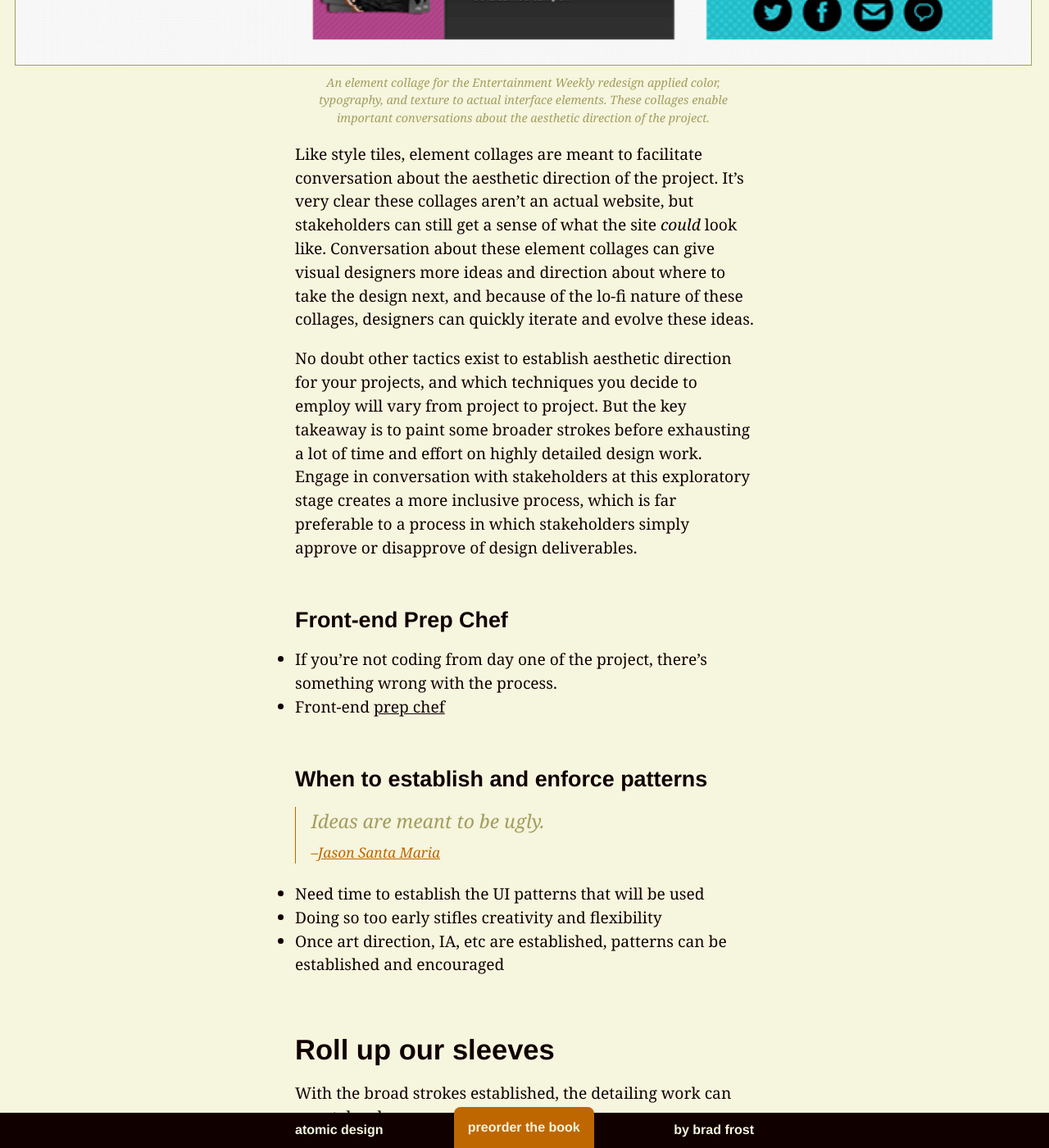
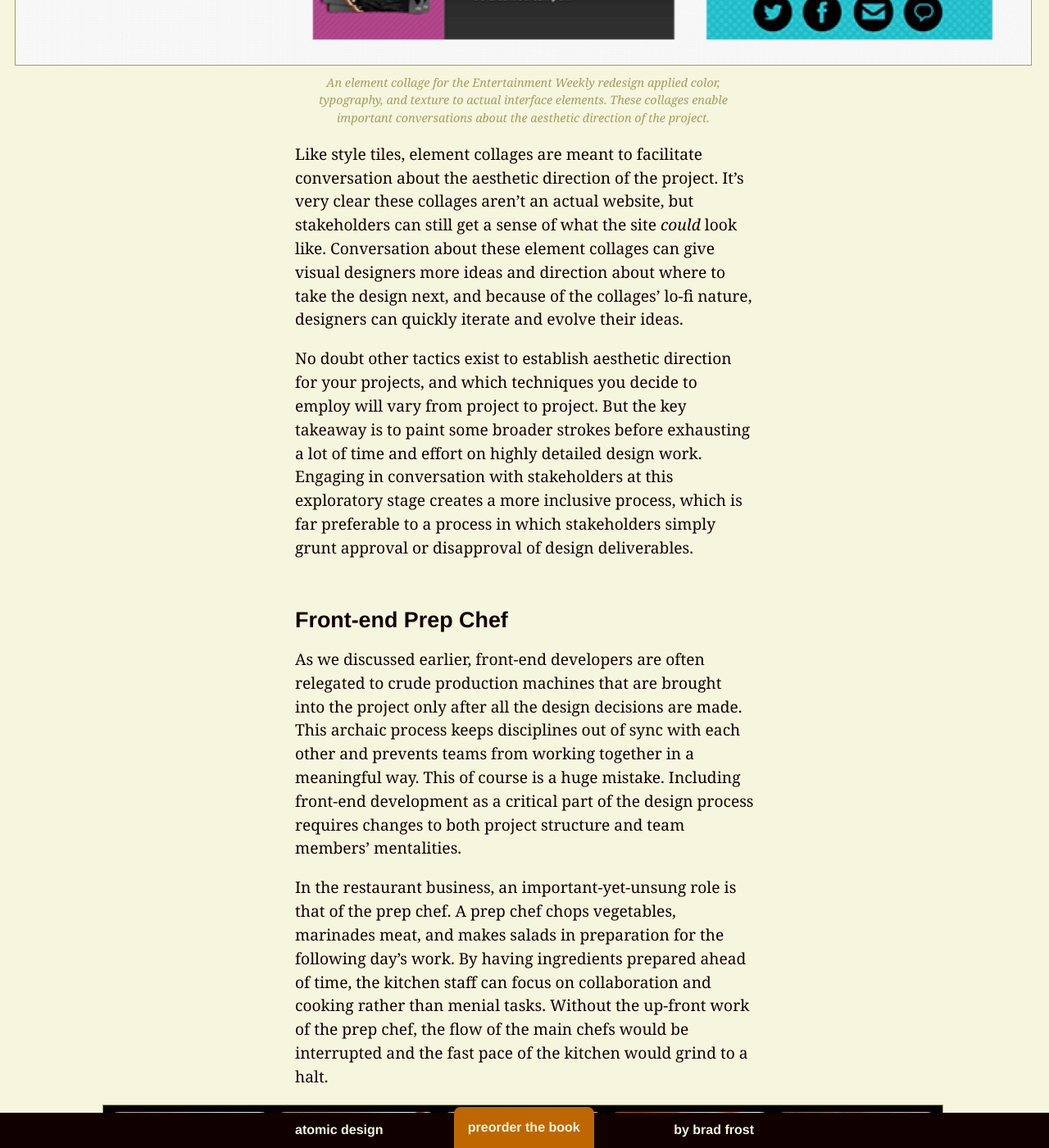
Before and after one commit to bradfrost/atomic-design, a Jekyll site: the page built from chapter-4.md, in a window 1280 px wide and 1400 px high, scrolled down 45967 px. Shown: the whole window at 82% size. Built offline with Jekyll 4.4.1, drawn with Linux system fonts in a browser that asks for light colours; some of the changed text lies outside the part shown.

Commit message:
Chapter 4 draft
Establishing design direction

```diff
--- a/chapter-4.md
+++ b/chapter-4.md
@@ -330,7 +330,7 @@ Rather than jumping straight into such high-fidelity documents, it's better to *
 
 {% include figure.html src="../images/content/food-bank-wireframe.png" caption="Basic HTML wireframes for the Greater Pittsburgh Community Food Bank homepage." %}
 
-No one in their right mind would mistaken this blocked out grayscale page as complete, but it provides more than enough information to have important conversations about the page structure and hierarchy.
+No one in their right mind would mistaken this blocked-out grayscale page as complete, but it provides more than enough information to have important conversations about the page structure and hierarchy.
 
 Making these lo-fi wireframes *[mobile-first](http://www.lukew.com/ff/entry.asp?933)* means using the constraints of small screens to force the team to focus on the core content and hierarchy. You can now ask, "Do we have the right things on this screen?" "Are they in the right general order?" These are critical questions to ask, and can and should be answered devoid of any layout or technical functionality.
 
@@ -379,24 +379,49 @@ Somewhere in between style tiles and full comps live [*element collages*](http:/
 
 {% include figure.html src="../images/content/ew-element-collage.jpg" caption="An element collage for the Entertainment Weekly redesign applied color, typography, and texture to actual interface elements. These collages enable important conversations about the aesthetic direction of the project." %}
 
-Like style tiles, element collages are meant to facilitate conversation about the aesthetic direction of the project. It's very clear these collages aren't an actual website, but stakeholders can still get a sense of what the site *could* look like. Conversation about these element collages can give visual designers more ideas and direction about where to take the design next, and because of the lo-fi nature of these collages, designers can quickly iterate and evolve these ideas.
+Like style tiles, element collages are meant to facilitate conversation about the aesthetic direction of the project. It's very clear these collages aren't an actual website, but stakeholders can still get a sense of what the site *could* look like. Conversation about these element collages can give visual designers more ideas and direction about where to take the design next, and because of the collages' lo-fi nature, designers can quickly iterate and evolve their ideas.
 
-No doubt other tactics exist to establish aesthetic direction for your projects, and which techniques you decide to employ will vary from project to project. But the key takeaway is to paint some broader strokes before exhausting a lot of time and effort on highly detailed design work. Engage in conversation with stakeholders at this exploratory stage creates a more inclusive process, which is far preferable to a process in which stakeholders simply approve or disapprove of design deliverables.
+No doubt other tactics exist to establish aesthetic direction for your projects, and which techniques you decide to employ will vary from project to project. But the key takeaway is to paint some broader strokes before exhausting a lot of time and effort on highly detailed design work. Engaging in conversation with stakeholders at this exploratory stage creates a more inclusive process, which is far preferable to a process in which stakeholders simply grunt approval or disapproval of design deliverables.
 
 ### Front-end Prep Chef
-- If you're not coding from day one of the project, there's something wrong with the process.
-- Front-end [prep chef](http://bradfrost.com/blog/post/primed-and-ready-to-go/)
+As we discussed earlier, front-end developers are often relegated to crude production machines that are brought into the project only after all the design decisions are made. This archaic process keeps disciplines out of sync with each other and prevents teams from working together in a meaningful way. This of course is a huge mistake. Including front-end development as a critical part of the design process requires changes to both project structure and team members' mentalities.
 
-### When to establish and enforce patterns
+In the restaurant business, an important-yet-unsung role is that of the prep chef. A prep chef chops vegetables, marinades meat, and makes salads in preparation for the following day's work. By  having ingredients prepared ahead of time, the kitchen staff can focus on collaboration and cooking rather than menial tasks. Without the up-front work of the prep chef, the flow of the main chefs would be interrupted and the fast pace of the kitchen would grind to a halt.
+
+{% include figure.html src="../images/content/food-prep.jpg" caption="A prep chef chops vegetables, marinades meat, makes salads, and prepares other ingredients so that the main kitchen staff can focus on cooking meals and collaborating." %}
+
+Front-end developers need to be the prep chefs of the Web design process. **If developers aren't coding from day one of the project, there's something wrong with the process**. "But Brad," I can hear you saying, "how can I start coding if I don't know what I'm supposed to code?"
+
+Believe me, there is plenty of front-end work to do without knowing a thing about the project's information design or aesthetic direction. In addition to setting up the development environment (such as preparing Git repositories, dev servers, CMSs, and development tools), developers can dive into code and begin marking up patterns. But what should you be marking up if you don't know anything about the design? That depends on the type of project you're working on.
+
+Are you making an e-commerce site? You can set up site search, shopping cart table, placeholder product detail page, homepage, and checkout pages. Making an online service? Start marking up the signup & login forms, forgot password flow, and dashboard. And of course most websites will have a header, footer, and main content area. Set up shell templates and write basic markup for patterns you anticipate using. Of course this markup will be initially crude, but it provides a crucial starting point for collaboration and iteration.
+
+**This front-end prep chef work frees up developers' time to collaborate *with* designers**, rather than working *after* design work is complete. With basic markup in place, developers can work with designers to help validate UX design decisions through conversations and working prototypes, can help visual designers better understand source order & web layout, and can quickly produce a fledgling codebase that will eventually evolve into the final product.
+
+### Stop, Collaborate, and Listen
+Let's quickly review what establishing design direction looks like across disciplines:
+
+- **UX designers** can create lo-fi sketches that establish basic information architecture and some anticipated UI patterns.
+- **Visual designers ** can gather the teams' aesthetic values by conducting a 20-second gut test exercise, then create style tiles and element collages to explore initial design directions.
+- **Front-end developers** can set up project dependencies, stub out basic templates, and write structural markup for patterns the team anticipates using in the project.
+
+This work can happen concurrently but shouldn't happen in isolation. Sure, there will need to be some head-down time for each discipline to initially get set up, but all team members should be fully aware of each disciplines' explorations in anticipation to work together to evolve these ideas.
+
 > Ideas are meant to be ugly. <cite>[Jason Santa Maria](http://jasonsantamaria.com/articles/piles-of-ideas)</cite>
+
+At this early stage, it's important to underscore the importance of exploration, play, and idea generation. The lo-fi nature of the techniques we just discussed help encourage this exploration.  Which ideas are the team feeling excited about. Sometimes those ideas might be best articulated as a napkin sketch, or a [Codpen](http://codepen.io/) prototype, or a Sketch  exploration, or a
+
+### Codifying patterns
 
 - Need time to establish the UI patterns that will be used
 - Doing so too early stifles creativity and flexibility
 - Once art direction, IA, etc are established, patterns can be established and encouraged
 
 ## Roll up our sleeves
-With the broad strokes established, the detailing work can now take place.
+With a general design direction established, the team can roll up their sleeves and begin work the detailing work can now take place.
 
 - Going from rough wireframes into the browser, iterating there
-- The role of full comps, and design iteration
+- The role of full comps, and design iteration.
 - Back and forth between design and development
+- Get into the browser and iterate there. Static design work becomes complementary to the living version
+- Once the team feels good about the
```
Also changed, not shown: images/content/food-prep.jpg (added), 3 other files.
